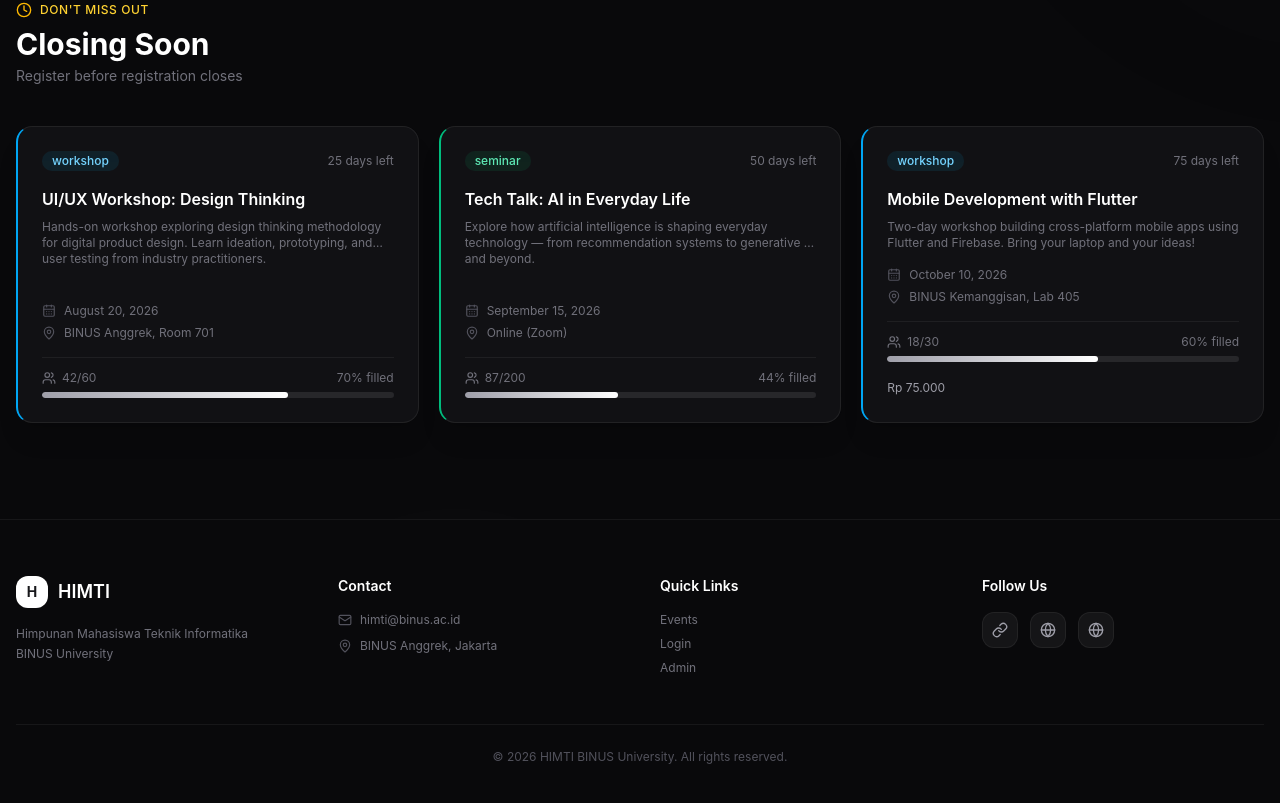
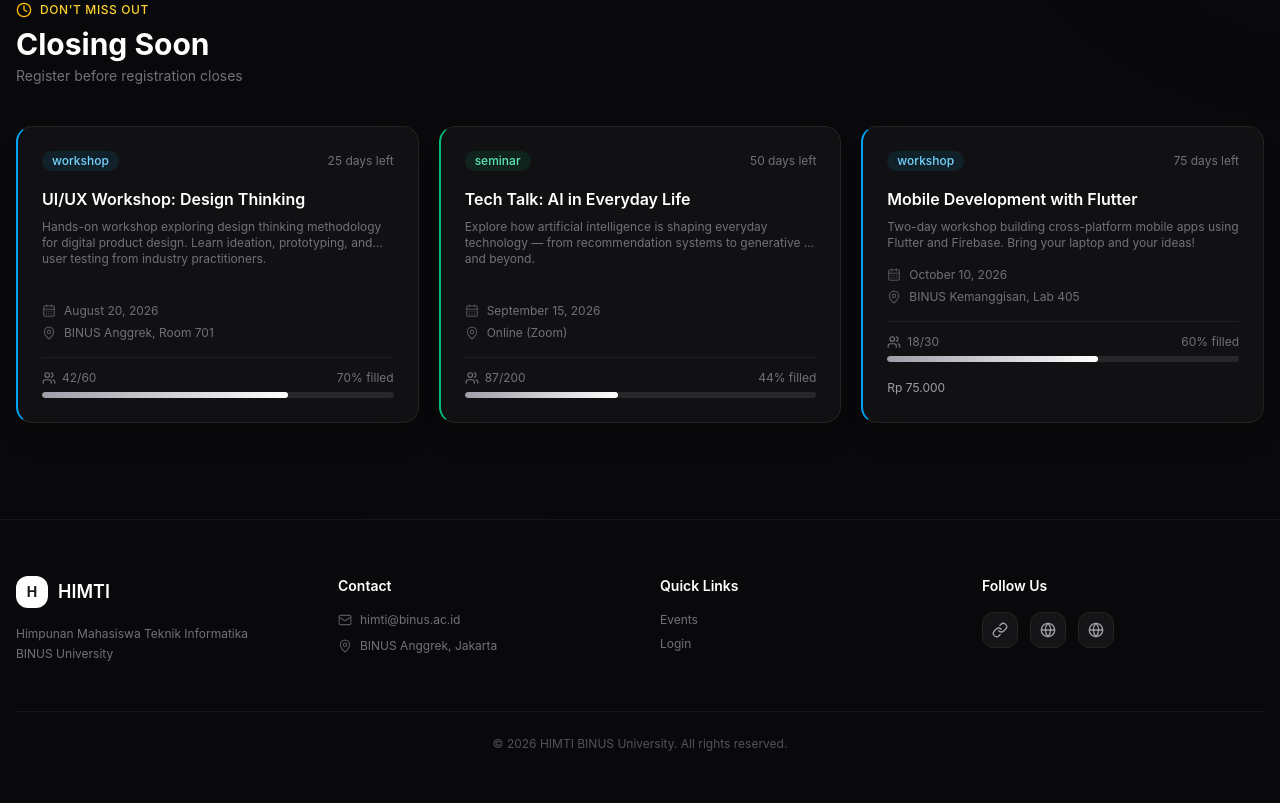
Before and after one commit to geraldmartadinata/pbl-2, a React app in the folder frontend/: page / in a window 1280 px wide. Shown: the part 1140-1943 px from the top of the page. Built offline with nearby package versions, Linux system fonts and the light colour scheme; the HTML template or start-up script is replaced by a standard one.

Commit message:
fix: conditionally render Admin footer link — only visible when logged in as admin, prevents unauthorized access

```diff
--- a/frontend/src/pages/Landing.jsx
+++ b/frontend/src/pages/Landing.jsx
@@ -2,6 +2,7 @@ import { useState, useEffect } from 'react'
 import { Link as RouterLink } from 'react-router-dom'
 import { getEvents } from '../services/api'
 import { formatDate, daysLeft } from '../utils/format'
+import { useAuth } from '../contexts/AuthContext'
 import Card from '../components/Card'
 import Badge from '../components/Badge'
 import Spinner from '../components/Spinner'
@@ -36,6 +37,7 @@ export default function Landing() {
       .finally(() => setLoading(false))
   }, [])
 
+  const { isAuth, user } = useAuth()
   const now = new Date()
   const urgentEvents = events
     .filter((e) => {
@@ -357,12 +359,14 @@ export default function Landing() {
                   >
                     Login
                   </RouterLink>
+                  {isAuth && user?.role === 'admin' && (
                     <RouterLink
                       to="/admin"
                       className="block text-zinc-500 hover:text-white transition-colors"
                     >
                       Admin
                     </RouterLink>
+                  )}
                 </div>
               </div>
 
```
Lines whose indentation alone changed are shown as unchanged.
